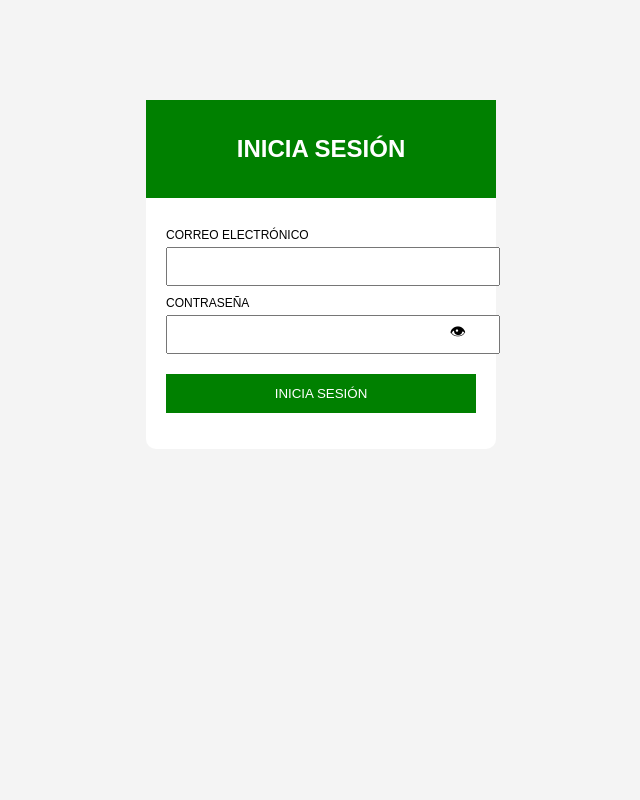
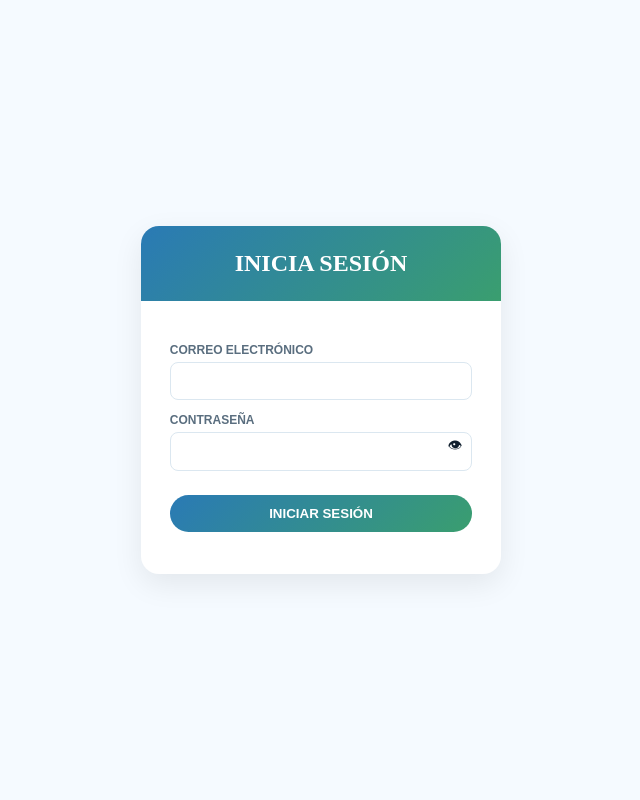
Before and after one commit to WilghemCont/Continental, a PHP site: page /view/login.html in a window 1280 px wide. Shown: the whole page, without its empty margins (319-959 px from the left). Run offline with PHP 8.4, Linux system fonts and the light colour scheme.

Commit message:
organizacion del proyecto

```diff
--- a/assets/css/index.css
+++ b/assets/css/index.css
@@ -236,3 +236,173 @@ footer { background: var(--dark); color: rgba(255,255,255,0.65); padding: 3.5rem
   .stats { grid-template-columns: 1fr 1fr; }
   .footer-bottom { flex-direction: column; text-align: center; }
 }
+
+/* ══════════════════════════════
+   LOGIN
+══════════════════════════════ */
+.login-container {
+  min-height: 100vh;
+  display: flex;
+  align-items: center;
+  justify-content: center;
+  background: var(--bg);
+}
+
+.login-box {
+  width: 360px;
+  background: var(--white);
+  border-radius: 18px;
+  box-shadow: 0 10px 30px rgba(0,0,0,0.08);
+  overflow: hidden;
+}
+
+.login-header {
+  background: var(--grad);
+  color: var(--white);
+  text-align: center;
+  padding: 1.5rem;
+}
+
+.login-header h2 {
+  font-family: 'Fraunces', serif;
+  font-weight: 900;
+  font-size: 1.5rem;
+}
+
+.login-form {
+  padding: 1.8rem;
+}
+
+.login-form label {
+  font-size: 0.75rem;
+  font-weight: 700;
+  color: var(--gray);
+  margin-top: 0.8rem;
+  display: block;
+}
+
+.login-form input {
+  width: 100%;
+  padding: 0.65rem 0.8rem;
+  margin-top: 0.3rem;
+  border-radius: 8px;
+  border: 1px solid #dbe7f0;
+  font-size: 0.9rem;
+}
+
+.login-form input:focus {
+  outline: none;
+  border-color: var(--azul);
+}
+
+.password-box {
+  position: relative;
+}
+
+.password-box span {
+  position: absolute;
+  right: 10px;
+  top: 8px;
+  cursor: pointer;
+  font-size: 0.9rem;
+}
+
+.login-btn {
+  width: 100%;
+  margin-top: 1.5rem;
+  padding: 0.7rem;
+  background: var(--grad);
+  color: var(--white);
+  border: none;
+  border-radius: 100px;
+  font-weight: 700;
+  cursor: pointer;
+  transition: opacity 0.2s;
+}
+
+.login-btn:hover {
+  opacity: 0.9;
+}
+
+.error {
+  color: #e11d48;
+  text-align: center;
+  margin-top: 0.8rem;
+  font-size: 0.85rem;
+}
+
+/* ══════════════════════════════
+   REGISTRO (UNIFICADO CON SISTEMA)
+══════════════════════════════ */
+
+/* Fondo igual al sistema */
+body {
+  background: linear-gradient(135deg, var(--azul-light), var(--bg));
+}
+
+/* Card mantiene tu estilo pero con colores del sistema */
+.card {
+  border: none;
+  border-radius: 18px;
+  box-shadow: 0 10px 30px rgba(0,0,0,0.08);
+}
+
+/* Títulos */
+.titulo {
+  color: var(--azul);
+  font-weight: 700;
+}
+
+.subtitulo {
+  color: var(--gray);
+  font-size: 14px;
+}
+
+/* Inputs */
+.form-control,
+.form-select {
+  border-radius: 10px;
+  padding: 10px;
+  border: 1px solid #dbe7f0;
+}
+
+.form-control:focus {
+  box-shadow: 0 0 0 0.15rem rgba(42,122,181,0.25);
+  border-color: var(--azul);
+}
+
+/* Secciones */
+.section-title {
+  color: var(--verde);
+  font-weight: 600;
+  margin-top: 10px;
+}
+
+/* Botón principal → mismo estilo global */
+.btn-primary {
+  background: var(--grad);
+  border: none;
+  border-radius: 10px;
+  padding: 10px 20px;
+  font-weight: 600;
+}
+
+.btn-primary:hover {
+  opacity: 0.9;
+}
+
+/* Botón secundario */
+.btn-outline-secondary {
+  border-radius: 10px;
+}
+
+/* Iconos */
+.icon {
+  color: var(--verde);
+  margin-right: 6px;
+}
+
+/* Ocultar */
+.hidden {
+  display: none;
+}
--- a/view/login.html
+++ b/view/login.html
@@ -4,78 +4,21 @@
 <meta charset="UTF-8">
 <title>Iniciar Sesión</title>
 
-<style>
-body {
-    font-family: Arial;
-    background: #f4f4f4;
-}
-
-.login-box {
-    width: 350px;
-    margin: 100px auto;
-    background: white;
-    border-radius: 10px;
-}
-
-.header {
-    background: green;
-    color: white;
-    text-align: center;
-    padding: 15px;
-}
-
-form {
-    padding: 20px;
-}
-
-label {
-    font-size: 12px;
-    display: block;
-    margin-top: 10px;
-}
-
-input {
-    width: 100%;
-    padding: 10px;
-    margin-top: 5px;
-}
-
-.password-box {
-    position: relative;
-}
-
-.password-box span {
-    position: absolute;
-    right: 10px;
-    top: 10px;
-    cursor: pointer;
-}
-
-button {
-    width: 100%;
-    margin-top: 20px;
-    padding: 12px;
-    background: green;
-    color: white;
-    border: none;
-}
-
-.error {
-    color: red;
-    text-align: center;
-    margin-top: 10px;
-}
-</style>
+<!-- Tu CSS principal -->
+<link rel="stylesheet" href="./../assets/css/index.css">
 
 </head>
 <body>
 
+<div class="login-container">
+
     <div class="login-box">
-    <div class="header">
+
+        <div class="login-header">
             <h2>INICIA SESIÓN</h2>
         </div>
 
-    <form action="login.php" method="POST" onsubmit="return validarLogin()">
+        <form class="login-form" action="login.php" method="POST" onsubmit="return validarLogin()">
 
             <label>CORREO ELECTRÓNICO</label>
             <input type="email" id="correo" name="correo" required>
@@ -86,11 +29,14 @@ button {
                 <span onclick="togglePassword()">👁</span>
             </div>
 
-        <button type="submit">INICIA SESIÓN</button>
+            <button type="submit" class="login-btn">INICIAR SESIÓN</button>
 
             <p id="error" class="error"></p>
 
         </form>
+
+    </div>
+
 </div>
 
 <script>
@@ -111,7 +57,7 @@ function validarLogin() {
     return true;
 }
 
-// Mostrar error si viene de PHP (?error=1)
+// Error desde PHP
 const params = new URLSearchParams(window.location.search);
 if (params.get("error")) {
     document.getElementById("error").innerText = "❌ Correo o contraseña incorrectos";
```
Also changed, not shown: assets/css/js/main.js (deleted, +0 -82 lines), view/registro.html (+8 -67 lines). Lines whose indentation alone changed are shown as unchanged.
